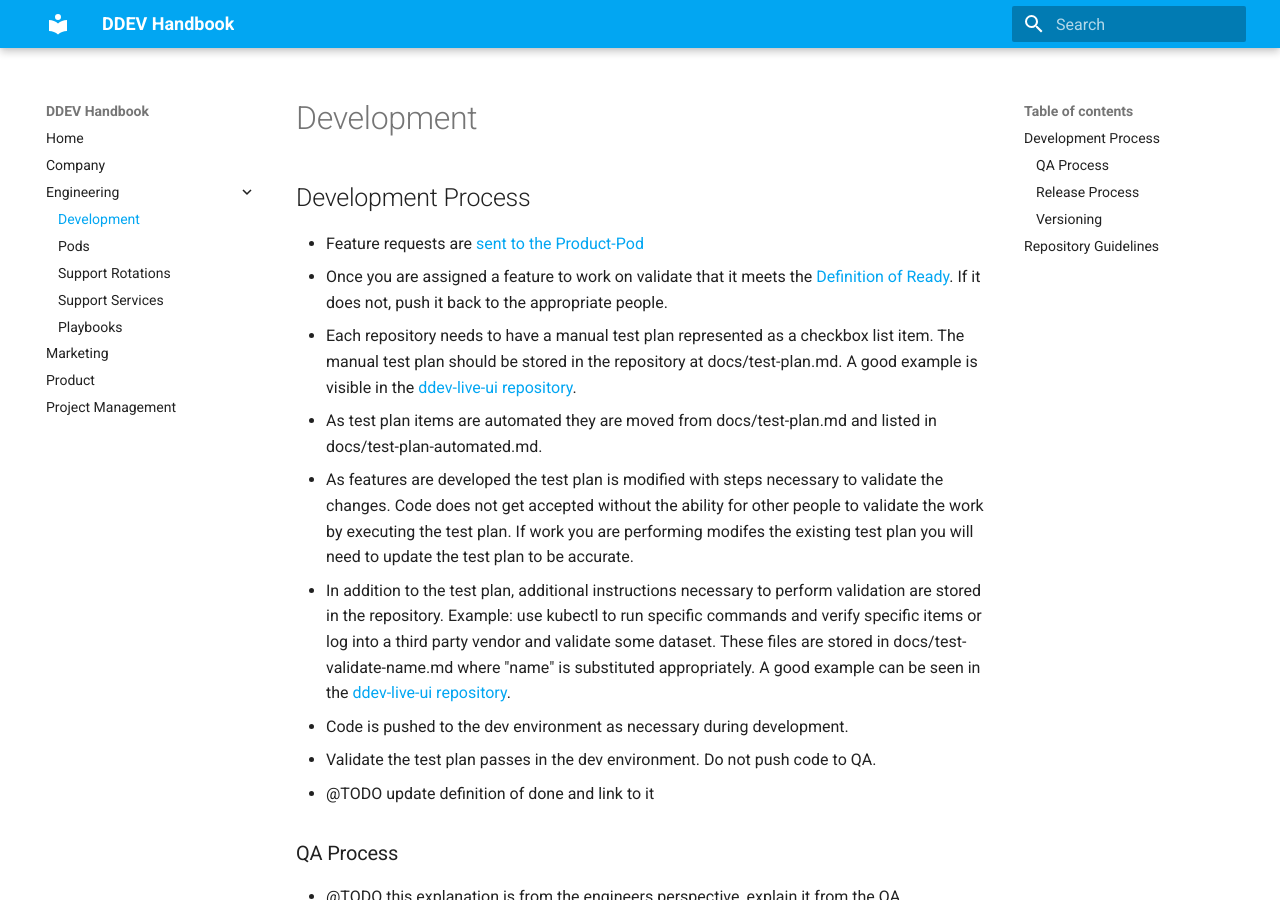
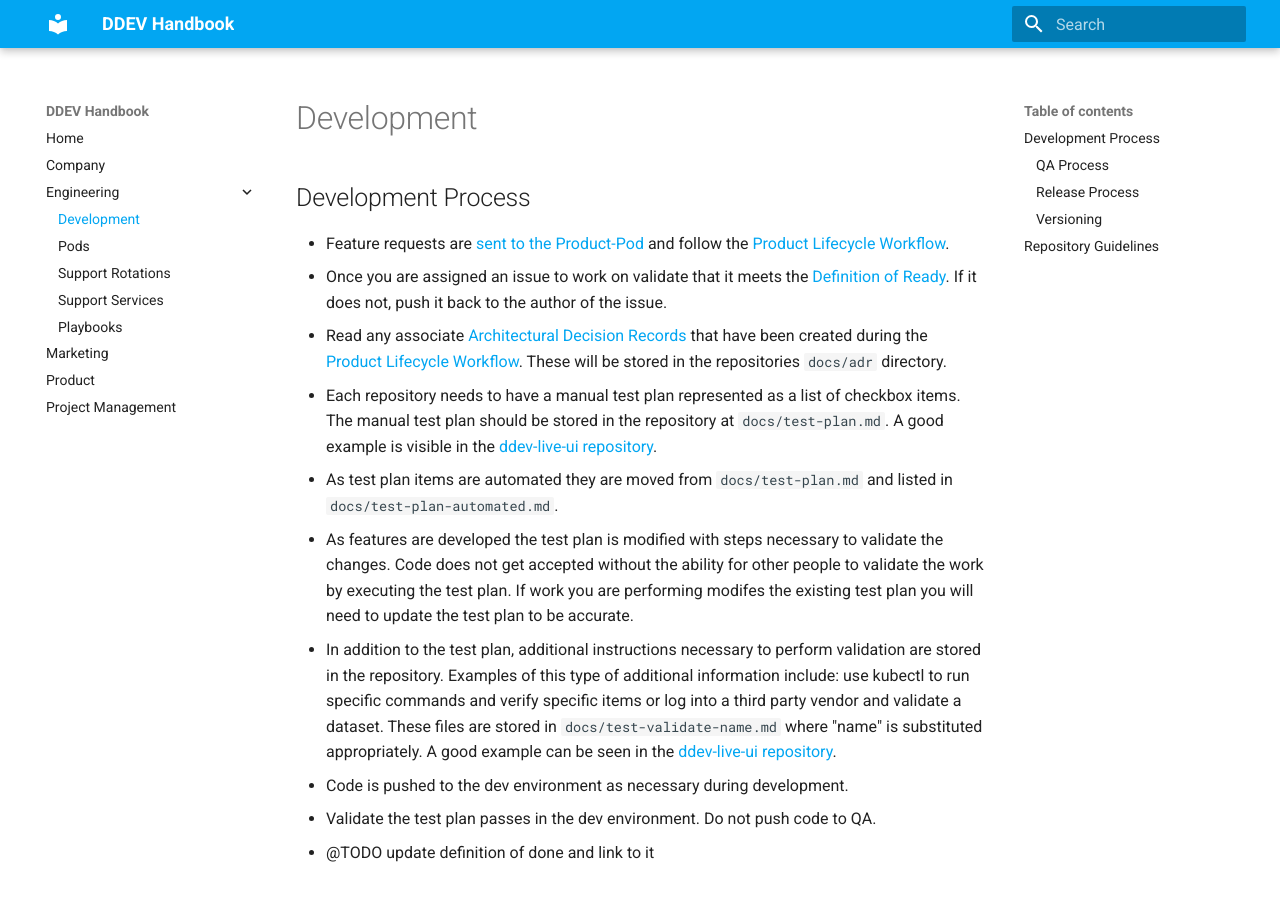
Before and after one commit to fru-io/handbook, an MkDocs documentation site: the page built from docs/engineering/development.md, in a window 1280 px wide and 900 px high. Built offline with MkDocs 1.6.1 and Material for MkDocs 9.7.7, drawn with Linux system fonts in a browser that asks for light colours.

Commit message:
Updating engineering section

```diff
--- a/docs/engineering/development.md
+++ b/docs/engineering/development.md
@@ -1,11 +1,12 @@
 # Development
 ## Development Process
-- Feature requests are [sent to the Product-Pod](../product.md#feature-requests)
-- Once you are assigned a feature to work on validate that it meets the [Definition of Ready](../project.md#definition-of-ready). If it does not, push it back to the appropriate people.
-- Each repository needs to have a manual test plan represented as a checkbox list item. The manual test plan should be stored in the repository at docs/test-plan.md. A good example is visible in the [ddev-live-ui repository](https://github.com/drud/ddev-live-ui/blob/master/docs/test-plan.md).
-- As test plan items are automated they are moved from docs/test-plan.md and listed in docs/test-plan-automated.md.
+- Feature requests are [sent to the Product-Pod](../product.md#feature-requests) and follow the [Product Lifecycle Workflow](../product.md#product-lifecycle-workflow).
+- Once you are assigned an issue to work on validate that it meets the [Definition of Ready](../project.md#definition-of-ready). If it does not, push it back to the author of the issue.
+- Read any associate [Architectural Decision Records](https://adr.github.io/) that have been created during the [Product Lifecycle Workflow](../product.md#product-lifecycle-workflow). These will be stored in the repositories `docs/adr` directory.
+- Each repository needs to have a manual test plan represented as a list of checkbox items. The manual test plan should be stored in the repository at `docs/test-plan.md`. A good example is visible in the [ddev-live-ui repository](https://github.com/drud/ddev-live-ui/blob/master/docs/test-plan.md).
+- As test plan items are automated they are moved from `docs/test-plan.md` and listed in `docs/test-plan-automated.md`.
 - As features are developed the test plan is modified with steps necessary to validate the changes. Code does not get accepted without the ability for other people to validate the work by executing the test plan. If work you are performing modifes the existing test plan you will need to update the test plan to be accurate.
-- In addition to the test plan, additional instructions necessary to perform validation are stored in the repository. Example: use kubectl to run specific commands and verify specific items or log into a third party vendor and validate some dataset. These files are stored in docs/test-validate-name.md where "name" is substituted appropriately. A good example can be seen in the [ddev-live-ui repository](https://github.com/drud/ddev-live-ui/blob/master/docs/test-validate-firebase.md).
+- In addition to the test plan, additional instructions necessary to perform validation are stored in the repository. Examples of this type of additional information include: use kubectl to run specific commands and verify specific items or log into a third party vendor and validate a dataset. These files are stored in `docs/test-validate-name.md` where "name" is substituted appropriately. A good example can be seen in the [ddev-live-ui repository](https://github.com/drud/ddev-live-ui/blob/master/docs/test-validate-firebase.md).
 - Code is pushed to the dev environment as necessary during development.
 - Validate the test plan passes in the dev environment. Do not push code to QA.
 - @TODO update definition of done and link to it
```
